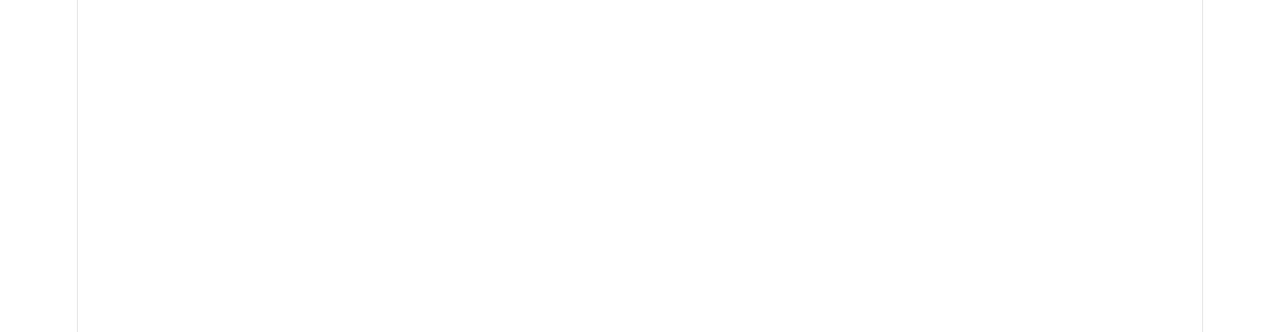
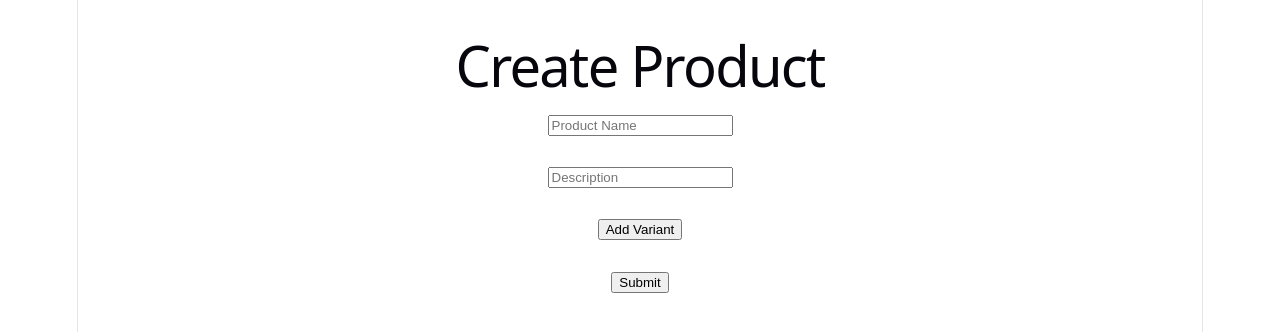
Before and after one commit to ShalaniKuruppu/Assessment, a React (Vite) app in the folder mo-marketplace-web/: page /create in a window 1280 px wide. Before the commit this address had no page. Shown: the top 332 px of the page. Built offline with nearby package versions, Linux system fonts and the light colour scheme.

Commit message:
product creation page done

```diff
--- a/mo-marketplace-web/src/App.tsx
+++ b/mo-marketplace-web/src/App.tsx
@@ -2,6 +2,7 @@
 import ProductList from './pages/ProductList';
 import ProductDetail from './pages/ProductDetail';
 import Login from './pages/Login';
+import CreateProduct from './pages/CreateProduct';
 
 function App() {
   return (
@@ -10,6 +11,7 @@
         <Route path="/" element={<ProductList />} />
         <Route path="/products/:id" element={<ProductDetail />} />
         <Route path="/login" element={<Login />} />
+         <Route path="/create" element={<CreateProduct />} />
       </Routes>
     </BrowserRouter>
   );
--- /dev/null
+++ b/mo-marketplace-web/src/pages/CreateProduct.tsx
@@ -0,0 +1,112 @@
+import { useState } from 'react';
+import { api } from '../api/client';
+import { useNavigate } from 'react-router-dom';
+
+interface Variant {
+  color: string;
+  size: string;
+  material: string;
+  stock: number;
+}
+
+export default function CreateProduct() {
+  const [name, setName] = useState('');
+  const [description, setDescription] = useState('');
+  const [variants, setVariants] = useState<Variant[]>([]);
+
+  const navigate = useNavigate();
+
+  const addVariant = () => {
+    setVariants([
+      ...variants,
+      { color: '', size: '', material: '', stock: 0 },
+    ]);
+  };
+
+  const updateVariant = <K extends keyof Variant>(index: number, field: K, value: Variant[K]) => {
+    const updated = [...variants];
+    updated[index][field] = value;
+    setVariants(updated);
+  };
+
+  const handleSubmit = async () => {
+    try {
+      await api.post('/products', {
+        name,
+        description,
+        variants,
+      });
+
+      alert('Product created!');
+      navigate('/');
+    } catch (err) {
+      console.error(err);
+      alert('Error creating product');
+    }
+  };
+
+  return (
+    <div style={{ padding: '20px' }}>
+      <h1>Create Product</h1>
+
+      <input
+        placeholder="Product Name"
+        value={name}
+        onChange={(e) => setName(e.target.value)}
+      />
+
+      <br /><br />
+
+      <input
+        placeholder="Description"
+        value={description}
+        onChange={(e) => setDescription(e.target.value)}
+      />
+
+      <br /><br />
+
+      <button onClick={addVariant}>Add Variant</button>
+
+      <br /><br />
+
+      {variants.map((v, index) => (
+        <div key={index} style={{ marginBottom: '10px' }}>
+          <input
+            placeholder="Color"
+            value={v.color}
+            onChange={(e) =>
+              updateVariant(index, 'color', e.target.value)
+            }
+          />
+
+          <input
+            placeholder="Size"
+            value={v.size}
+            onChange={(e) =>
+              updateVariant(index, 'size', e.target.value)
+            }
+          />
+
+          <input
+            placeholder="Material"
+            value={v.material}
+            onChange={(e) =>
+              updateVariant(index, 'material', e.target.value)
+            }
+          />
+
+          <input
+            type="number"
+            placeholder="Stock"
+            value={v.stock}
+            onChange={(e) =>
+              updateVariant(index, 'stock', Number(e.target.value))
+            }
+          />
+        </div>
+      ))}
+
+      <button onClick={handleSubmit}>Submit</button>
+    </div>
+  );
+}
--- a/mo-marketplace-web/src/pages/ProductList.tsx
+++ b/mo-marketplace-web/src/pages/ProductList.tsx
@@ -39,7 +39,7 @@
   return (
     <div style={{ padding: '20px' }}>
       <h1>Products</h1>
-
+      <a href="/create">Create Product</a>
       {products.map(product => (
         <div key={product.id} style={{
           border: '1px solid #ccc',
```
